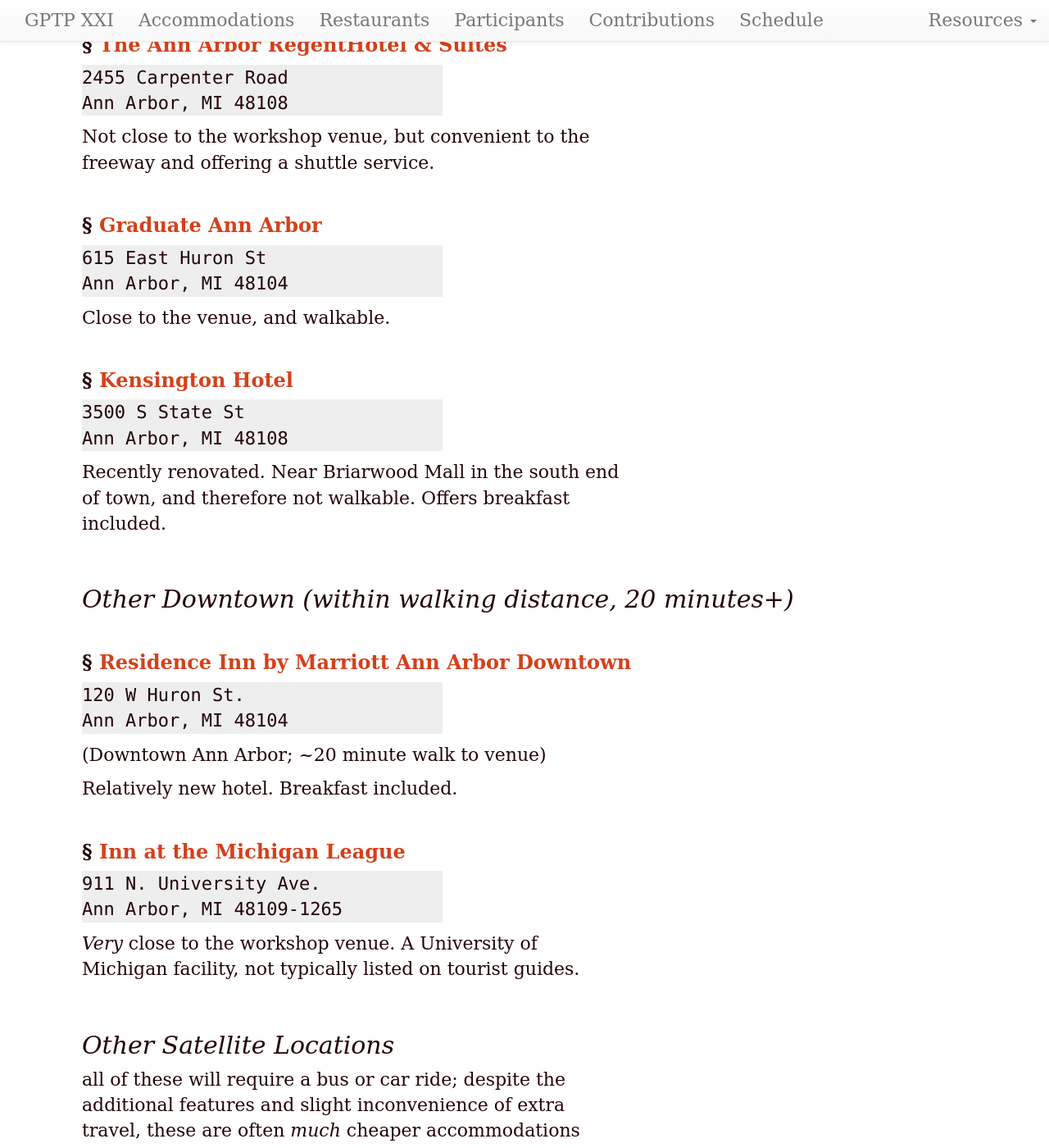
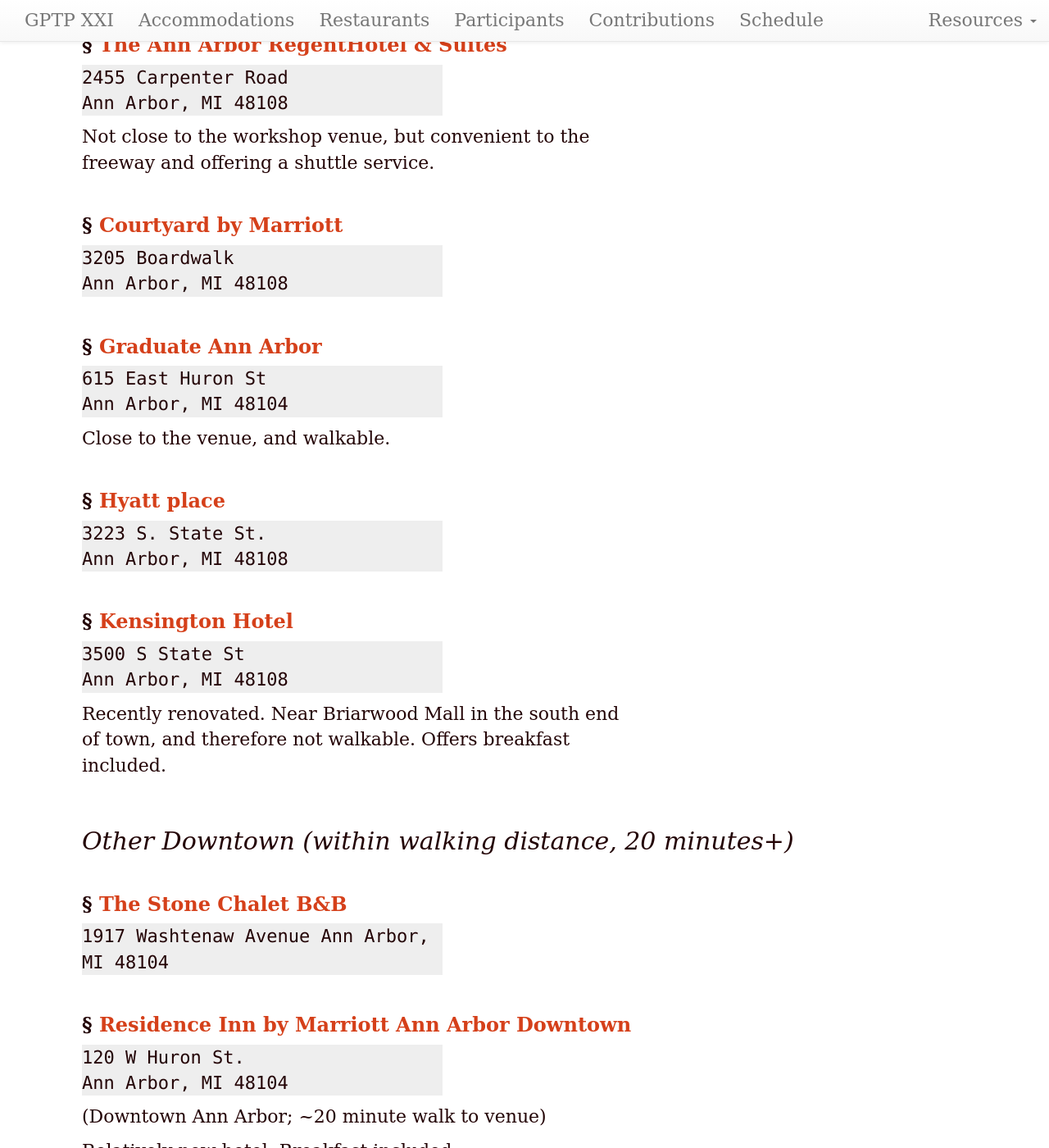
Before and after one commit to GPTP-workshop/gptp-workshop.github.io, a Jekyll site: the page built from accommodations.md, in a window 1280 px wide and 1400 px high, scrolled down 1199 px. Shown: the whole window at 82% size. Built offline with Jekyll 4.4.1, drawn with Linux system fonts in a browser that asks for light colours; our own code applies the rules of GitHub Pages for plain Markdown files.

Commit message:
Update accommodations.md

```diff
--- a/accommodations.md
+++ b/accommodations.md
@@ -43,6 +43,12 @@ Ann Arbor, MI 48108
 
 Not close to the workshop venue, but convenient to the freeway and offering a shuttle service.
 
+### [Courtyard by Marriott](https://www.marriott.com/en-us/hotels/arbch-courtyard-ann-arbor/overview/?scid=f2ae0541-1279-4f24-b197-a979c79310b0)
+
+3205 Boardwalk\\
+Ann Arbor, MI 48108
+{: .address}
+
 ### [Graduate Ann Arbor](https://graduatehotels.com/ann-arbor)
 
 615 East Huron St \\
@@ -50,6 +56,12 @@ Ann Arbor, MI 48104
 {: .address}
 
 Close to the venue, and walkable.
+
+### [Hyatt place](https://www.hyatt.com/en-US/hotel/michigan/hyatt-place-ann-arbor/)
+
+3223 S. State St.\\
+Ann Arbor, MI 48108
+{: .address}
 
 ### [Kensington Hotel](http://www.kcourtaa.com)
 
@@ -62,6 +74,12 @@ Offers breakfast included.
 
 
 ## Other Downtown (within walking distance, 20 minutes+)
+
+### [The Stone Chalet B&B](https://www.stonechalet.com/)
+
+1917 Washtenaw Avenue
+Ann Arbor, MI 48104
+{: .address}
 
 ### [Residence Inn by Marriott Ann Arbor Downtown](http://www.marriott.com/hotels/travel/arbdt-residence-inn-ann-arbor-downtown)
 
```
